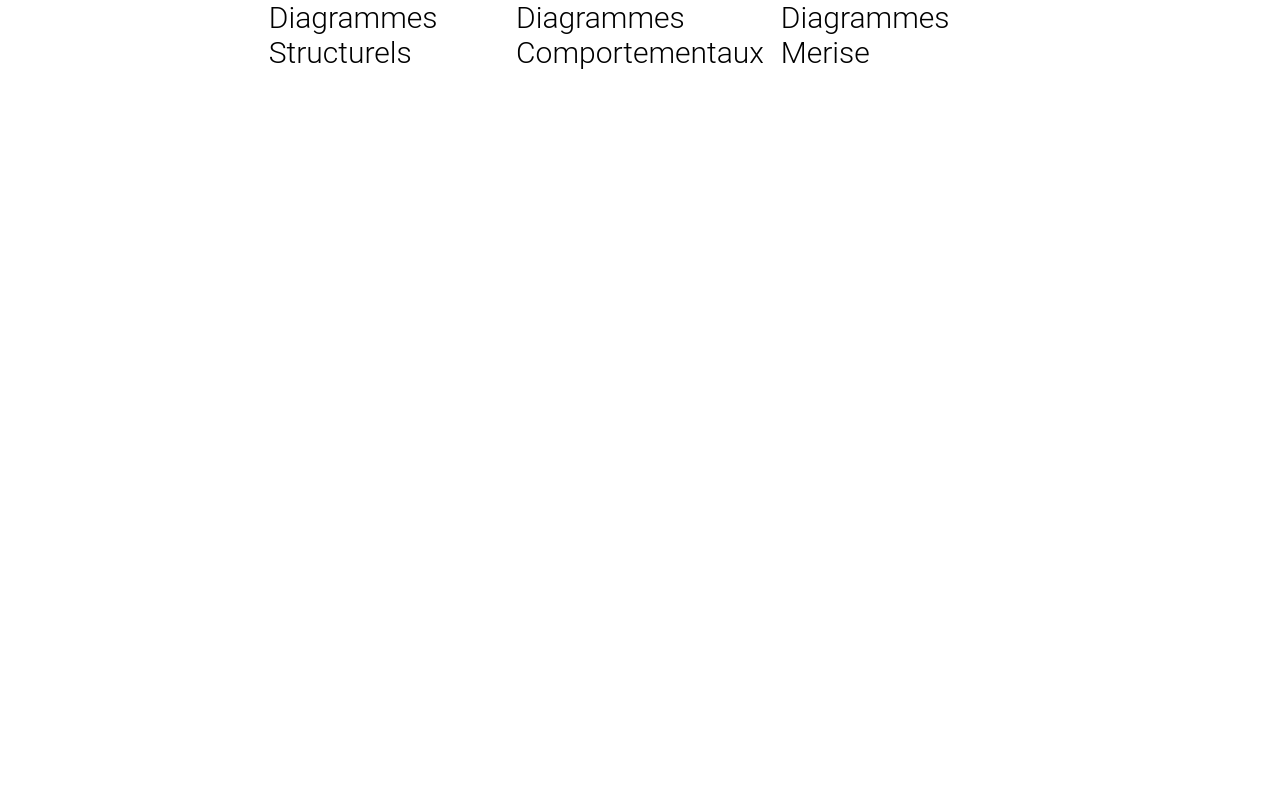
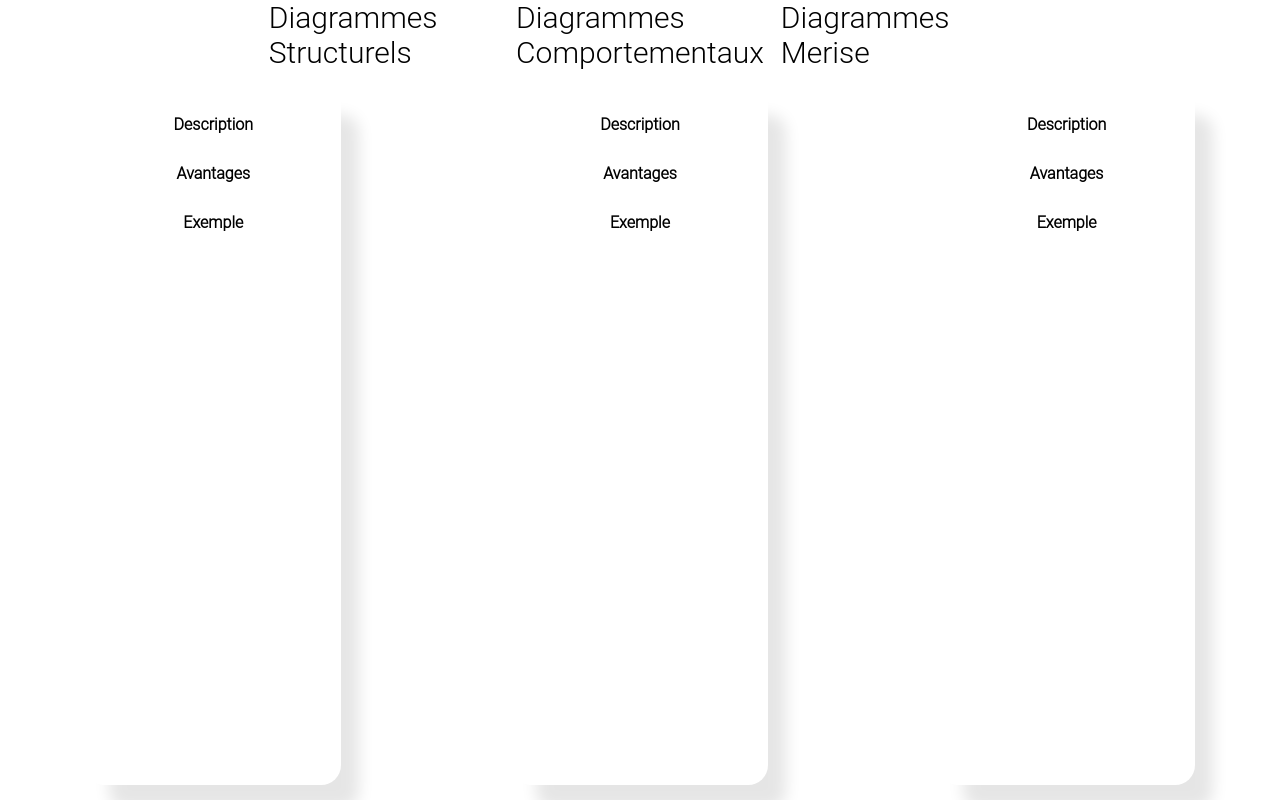
Before and after one commit to 2023-cda-alt-devops-p4/catalog-jr, a React (Vite) app: page /merise in a window 1280 px wide. Built offline with nearby package versions, Linux system fonts and the light colour scheme.

Commit message:
Ajout Cartes / diagrammes

```diff
--- /dev/null
+++ b/src/assets/json/BehavData.json
@@ -0,0 +1,23 @@
+[
+  {
+    "description": "",
+    "avantages": "",
+    "good-practices": "",
+    "exemple": "",
+    "img": ""
+  },
+  {
+    "description": "",
+    "avantages": "",
+    "good-practices": "",
+    "exemple": "",
+    "img": ""
+  },
+  {
+    "description": "",
+    "avantages": "",
+    "good-practices": "",
+    "exemple": "",
+    "img": ""
+  }
+]
--- /dev/null
+++ b/src/assets/json/MeriseData.json
@@ -0,0 +1,20 @@
+[
+  {
+    "description": "",
+    "avantages": "",
+    "exemple": "",
+    "img": ""
+  },
+  {
+    "description": "",
+    "avantages": "",
+    "exemple": "",
+    "img": ""
+  },
+  {
+    "description": "",
+    "avantages": "",
+    "exemple": "",
+    "img": ""
+  }
+]
--- /dev/null
+++ b/src/assets/json/StructData.json
@@ -0,0 +1,30 @@
+[
+  {
+    "name": "Diagramme de classes",
+    "description": "Ce diagramme permets de montrer l'inter-connexion entre les différentes classes ainsi que leurs attributs et méthodes au sein de l'application. Cela permets une meilleure visibilité des entités et de leurs relations",
+    "avantages": "Cela permets de structurer l'entiéreté de votre application au niveau du code",
+    "exemple": "Si votre application gère des employés, votre diagramme comportera une entité Utilisateurs qui se déclinera sous différents grades et ainsi ces digrammes montreront les différents interactions des attributs avec les méthodes de la classe Utilisateur",
+    "img": "",
+    "imgAlt": "Image d'un diagramme UML de classe"
+  },
+  {
+    "name": "Diagramme de composants",
+    "description": "Ce diagramme mets en valeur tous les composants métiers nécessaire à un serice ainsi que leurs intéractions.",
+    "avantages": "Meilleure conception d'un MacroService",
+    "exemple": "Prenons l'exemple d'une boîte mail, elle se compose d'un service d'envoi ainsi que de réception et ces deux composants sont liés par diverses actions",
+    "img": "",
+    "imgAlt": "Image d'un diagramme UML de composant"
+  },
+  {
+    "name": "Diagrammes de déploiement",
+    "description": "Ce diagramme explicite comment les différents services matériels (ex: serveurs) interagissent entre eux et connaître le cheminement du déploiement de l'application",
+    "avantages": [
+      "Planification des ressources nécessaires",
+      "Visualisation du déploiement",
+      "Anticipation d'éventuels bugs"
+    ],
+    "exemple": "Par exemple, si vous allez développer une appli en intégration continue, et vous cherchez le matériel faisant tourner votre app. En ayant un diagramme, vous saurez quoi prendre entre un VPS ou une machine dédiée",
+    "img": "",
+    "imgAlt": "Image d'un diagramme UML de déploiement"
+  }
+]
--- /dev/null
+++ b/src/components/Card.jsx
@@ -0,0 +1,45 @@
+import styled from "styled-components";
+import Modal from "../components/Modal.jsx";
+import {useState} from "react";
+
+const Card = ({name, description, avantages, exemple, img, alt}) => {
+
+    const [isOpen, setIsOpen] = useState(false);
+
+    return (
+        <>
+            <CardContainer onClick={() => setIsOpen((prevState) => !prevState)}>
+                <h1>{name}</h1>
+                <h4>Description</h4>
+                <p>{description}</p>
+                <h4>Avantages</h4>
+                <p>{avantages}</p>
+                <h4>Exemple</h4>
+                <p>{exemple}</p>
+            </CardContainer>
+            {isOpen && (
+                <Modal src={img} alt={alt}/>
+            )}
+        </>
+    );
+};
+
+export default Card;
+
+const CardContainer = styled.div`
+  width: 20%;
+  height: 700px;
+  display: flex;
+  border-radius: 20px;
+  flex-direction: column;
+  gap: 15px;
+  align-items: center;
+  font-family: "Roboto Light", sans-serif;
+  padding: 15px;
+  box-shadow: 21px 27px 15px -3px rgba(0, 0, 0, 0.1);
+
+  &:hover {
+    transform: scale(1.1);
+    transition: 0.3s all ease-in-out;
+  }
+`;
--- a/src/components/Header.jsx
+++ b/src/components/Header.jsx
@@ -7,7 +7,7 @@ const Header = () => {
             <HeaderBar>
                 <CustomNavLink to="/structurels">Diagrammes Structurels</CustomNavLink>
                 <CustomNavLink to="/comportementaux">Diagrammes Comportementaux</CustomNavLink>
-                <CustomNavLink to="/structurels">Diagrammes Merise</CustomNavLink>
+                <CustomNavLink to="/merise">Diagrammes Merise</CustomNavLink>
             </HeaderBar>
         </HeaderContainer>
     );
--- /dev/null
+++ b/src/components/Modal.jsx
@@ -0,0 +1,19 @@
+import styled from "styled-components";
+
+const Modal = ({src, alt}) => {
+
+    return (
+        <ModalContainer>
+            <img src={src} alt={alt}/>
+        </ModalContainer>
+    );
+};
+
+export default Modal;
+
+const ModalContainer = styled.div`
+  background-color: gray;
+  width: 50%;
+  min-height: 50vh;
+  position: fixed;
+`;
--- a/src/layouts/MainLayout.jsx
+++ b/src/layouts/MainLayout.jsx
@@ -1,4 +1,3 @@
-import React from 'react';
 import Header from "../components/Header.jsx";
 import { Outlet } from "react-router-dom";
 
--- a/src/pages/Behavior.jsx
+++ b/src/pages/Behavior.jsx
@@ -1,9 +1,32 @@
+import behavJson from "../assets/json/BehavData.json";
+import Card from "../components/Card.jsx";
+import styled from "styled-components";
+
 const Behavior = () => {
     return (
-        <>
-
-        </>
+        <MainContainer>
+            {behavJson.map((data, index) => (
+                <Card
+                    key={`card-uml-${index}`}
+                    name={data?.name}
+                    description={data?.description}
+                    avantages={data?.avantages}
+                    exemple={data?.exemple}
+                    img={data?.img}
+                    alt={data?.imgAlt}
+                />
+            ))}
+        </MainContainer>
     );
 };
 
 export default Behavior;
+
+const MainContainer = styled.div`
+  padding-top: 70px;
+  min-height: 100vh;
+  width: 100%;
+  display: flex;
+  justify-content: space-around;
+  align-items: center;
+`;
--- a/src/pages/Merise.jsx
+++ b/src/pages/Merise.jsx
@@ -1,9 +1,32 @@
+import meriseJson from "../assets/json/MeriseData.json";
+import Card from "../components/Card.jsx";
+import styled from "styled-components";
+
 const Merise = () => {
     return (
-        <>
-
-        </>
+        <MainContainer>
+            {meriseJson.map((data, index) => (
+                <Card
+                    key={`card-uml-${index}`}
+                    name={data?.name}
+                    description={data?.description}
+                    avantages={data?.avantages}
+                    exemple={data?.exemple}
+                    img={data?.img}
+                    alt={data?.imgAlt}
+                />
+            ))}
+        </MainContainer>
     );
 };
 
 export default Merise;
+
+const MainContainer = styled.div`
+  padding-top: 70px;
+  min-height: 100vh;
+  width: 100%;
+  display: flex;
+  justify-content: space-around;
+  align-items: center;
+`;
--- a/src/pages/Structural.jsx
+++ b/src/pages/Structural.jsx
@@ -1,9 +1,33 @@
+import structJson from '../assets/json/StructData.json';
+import styled from "styled-components";
+import Card from "../components/Card.jsx";
+
 const Structural = () => {
+
     return (
-        <>
-
-        </>
+        <MainContainer>
+            {structJson.map((data, index) => (
+                <Card
+                    key={`card-uml-${index}`}
+                    name={data?.name}
+                    description={data?.description}
+                    avantages={data?.avantages}
+                    exemple={data?.exemple}
+                    img={data?.img}
+                    alt={data?.imgAlt}
+                />
+            ))}
+        </MainContainer>
     );
 };
 
 export default Structural;
+
+const MainContainer = styled.div`
+  padding-top: 70px;
+  min-height: 100vh;
+  width: 100%;
+  display: flex;
+  justify-content: space-around;
+  align-items: center;
+`;
```
